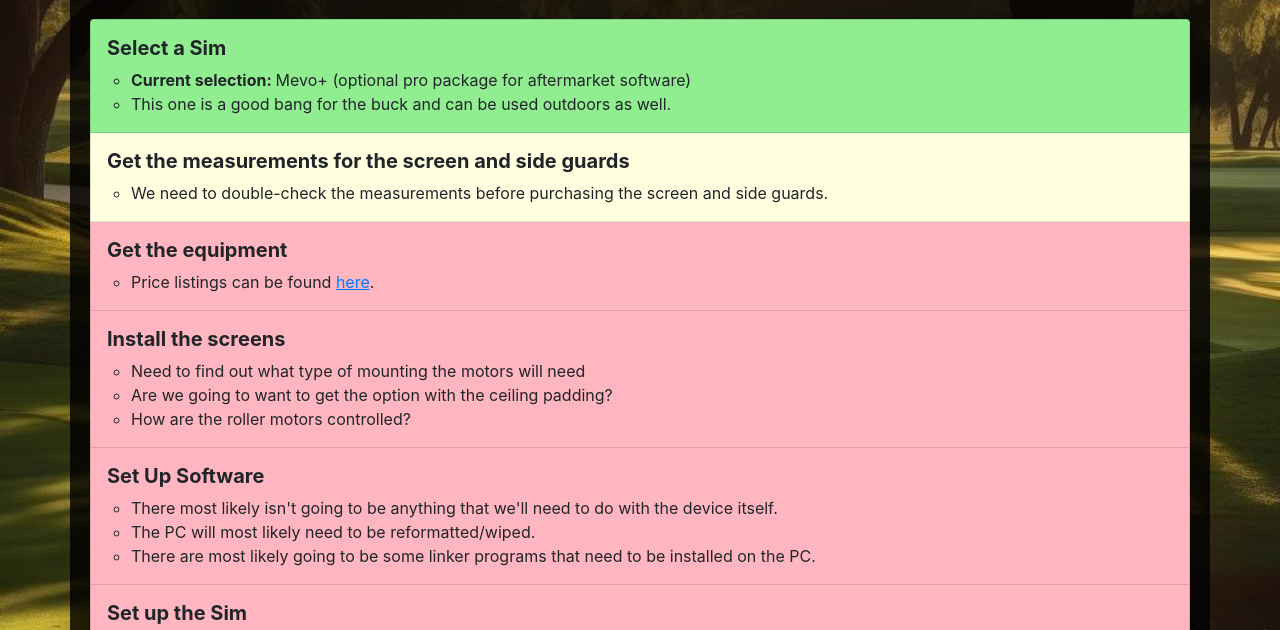
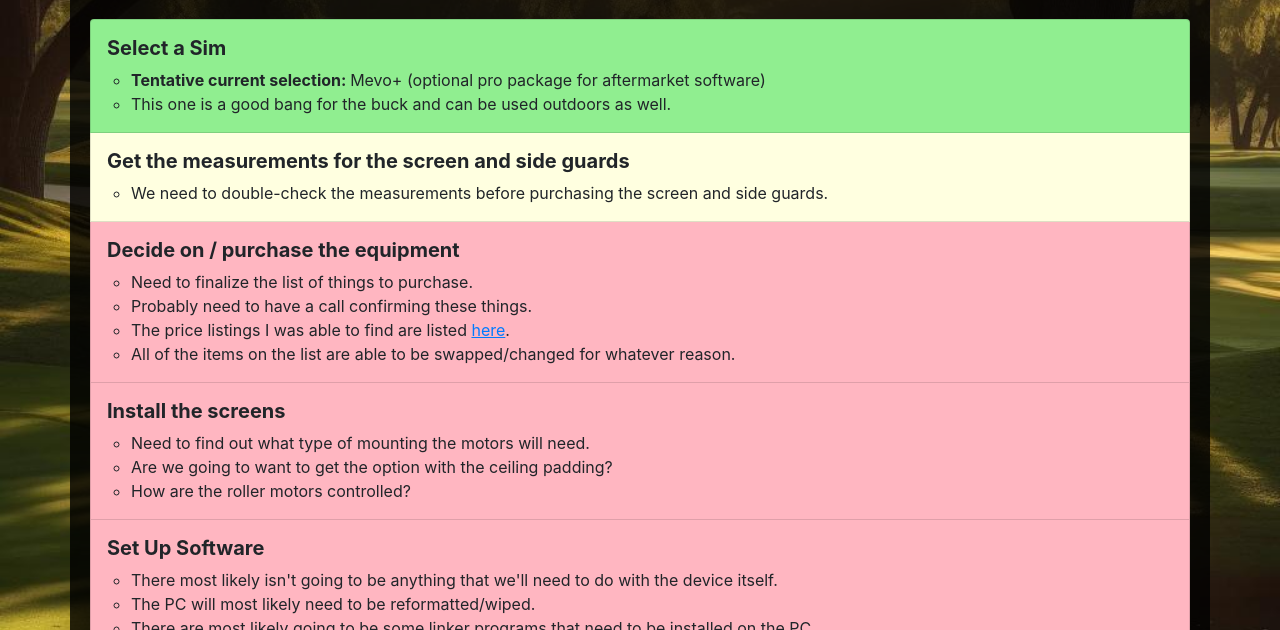
Before and after one commit to jfelver/jeff-golf-sim, a plain HTML site: page top-level-checklist.html in a window 1280 px wide. Shown: the part 163-793 px from the top of the page. Drawn offline with nearby package versions, Linux system fonts and the light colour scheme.

Commit message:
Updating to-do list

```diff
--- a/top-level-checklist.html
+++ b/top-level-checklist.html
@@ -34,7 +34,7 @@
             <li class="list-group-item" style="background-color: lightgreen;">
                 <h5><strong>Select a Sim</strong></h5>
                 <ul>
-                    <li><strong>Current selection: </strong>Mevo+ (optional pro package for aftermarket software)</li>
+                    <li><strong>Tentative current selection: </strong>Mevo+ (optional pro package for aftermarket software)</li>
                     <li>This one is a good bang for the buck and can be used outdoors as well.</li>
                 </ul>
             </li>
@@ -45,16 +45,18 @@
                 </ul>
             </li>
             <li class="list-group-item" style="background-color: lightpink;">
-                <h5><strong>Get the equipment</strong></h5>
+                <h5><strong>Decide on / purchase the equipment</strong></h5>
                 <ul>
-                    <li>Price listings can be found <a href="equipment-prices.html" target="_blank">here</a>.</li>
-                    <!-- <li>Find a tentative list of items <a href="equipment-list.html" target="_blank">here</a>.</li> -->
+                    <li>Need to finalize the list of things to purchase.</li>
+                    <li>Probably need to have a call confirming these things.</li>
+                    <li>The price listings I was able to find are listed <a href="equipment-prices.html" target="_blank">here</a>.</li>
+                    <li>All of the items on the list are able to be swapped/changed for whatever reason.</li>
                 </ul>
             </li>
             <li class="list-group-item" style="background-color: lightpink;">
                 <h5><strong>Install the screens</strong></h5>
                 <ul>
-                    <li>Need to find out what type of mounting the motors will need</li>
+                    <li>Need to find out what type of mounting the motors will need.</li>
                     <li>Are we going to want to get the option with the ceiling padding?</li>
                     <li>How are the roller motors controlled?</li>
                 </ul>
```
